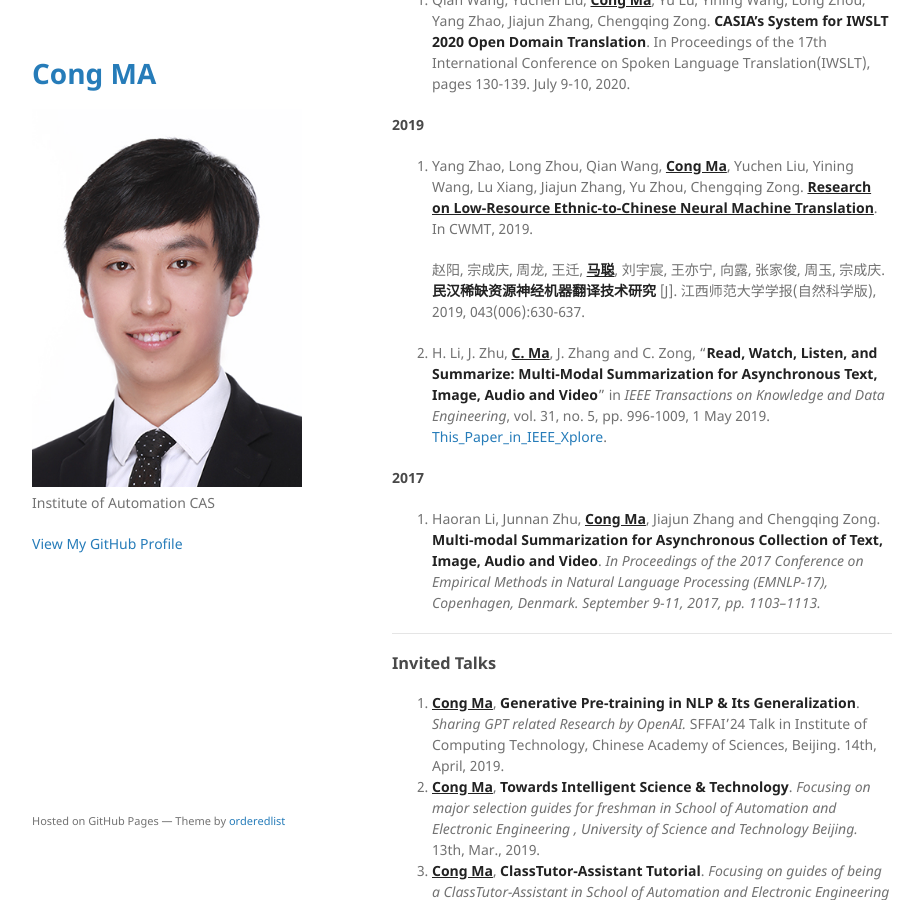
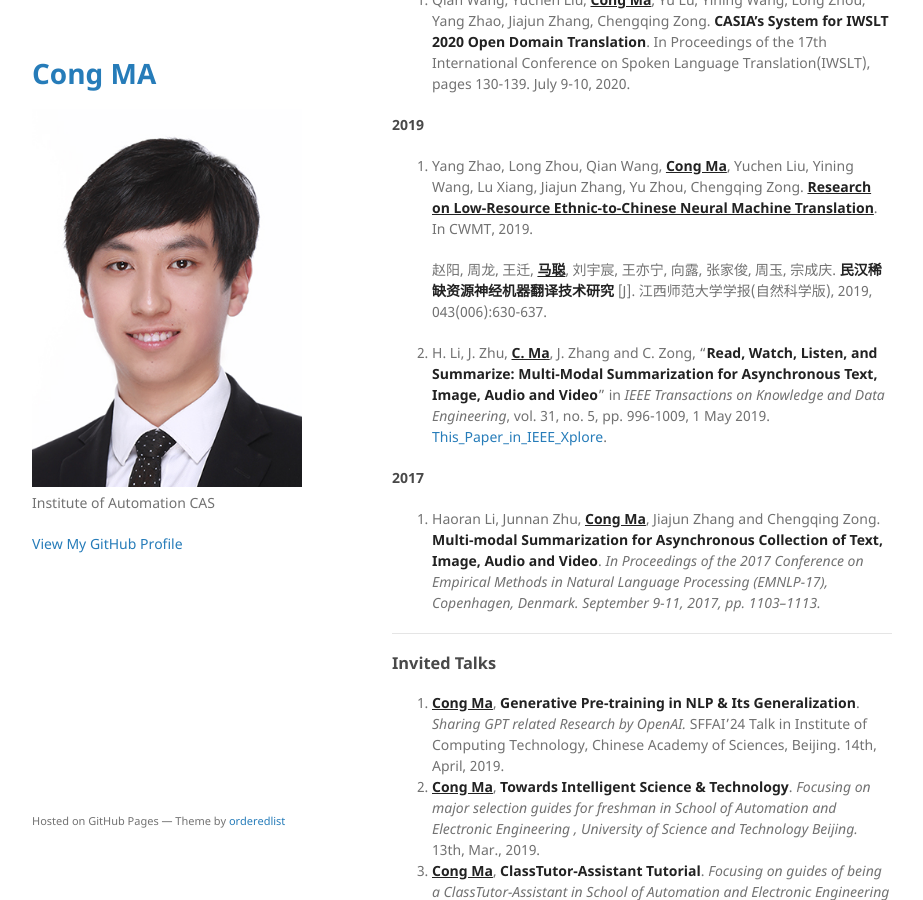
Before and after one commit to EriCongMa/ericongma.github.io, a Jekyll site: the page built from index.md, in a window 1280 px wide and 900 px high, scrolled down 1013 px. Shown: the whole window, without its empty margins (178-1101 px from the left). Built offline with Jekyll 4.4.1, drawn with Linux system fonts in a browser that asks for light colours; our own code applies the rules of GitHub Pages for plain Markdown files.

Commit message:
macong:2020-12-16_15:26:12

```diff
--- a/index.md
+++ b/index.md
@@ -58,7 +58,7 @@ Multimodal Information Processing
 
 1. Yang Zhao, Long Zhou, Qian Wang, **<u>Cong Ma</u>**, Yuchen Liu, Yining Wang, Lu Xiang, Jiajun Zhang, Yu Zhou, Chengqing Zong. **<u>Research on Low-Resource Ethnic-to-Chinese Neural Machine Translation</u>**. In CWMT, 2019.
 
-   赵阳, 宗成庆, 周龙, 王迁, **<u>马聪</u>**, 刘宇宸, 王亦宁, 向露, 张家俊, 周玉, 宗成庆. [**民汉稀缺资源神经机器翻译技术研究**](http://d.wanfangdata.com.cn/periodical/jxsfdxxb201906012) [J]. 江西师范大学学报(自然科学版), 2019, 043(006):630-637.
+   赵阳, 周龙, 王迁, **<u>马聪</u>**, 刘宇宸, 王亦宁, 向露, 张家俊, 周玉, 宗成庆. [**民汉稀缺资源神经机器翻译技术研究**](http://d.wanfangdata.com.cn/periodical/jxsfdxxb201906012) [J]. 江西师范大学学报(自然科学版), 2019, 043(006):630-637.
 
 2. H. Li, J. Zhu, **<u>C. Ma</u>**, J. Zhang and C. Zong, "[**Read, Watch, Listen, and Summarize: Multi-Modal Summarization for Asynchronous Text, Image, Audio and Video**](https://github.com/EriCongMa/Publications-of-EriC.MA/blob/master/Journal_Papers/2018-TKDE-CongMa.pdf)" in *IEEE Transactions on Knowledge and Data Engineering*, vol. 31, no. 5, pp. 996-1009, 1 May 2019. [This_Paper_in_IEEE_Xplore](https://ieeexplore.ieee.org/document/8387512?arnumber=8387512&source=authoralert).
 
```
